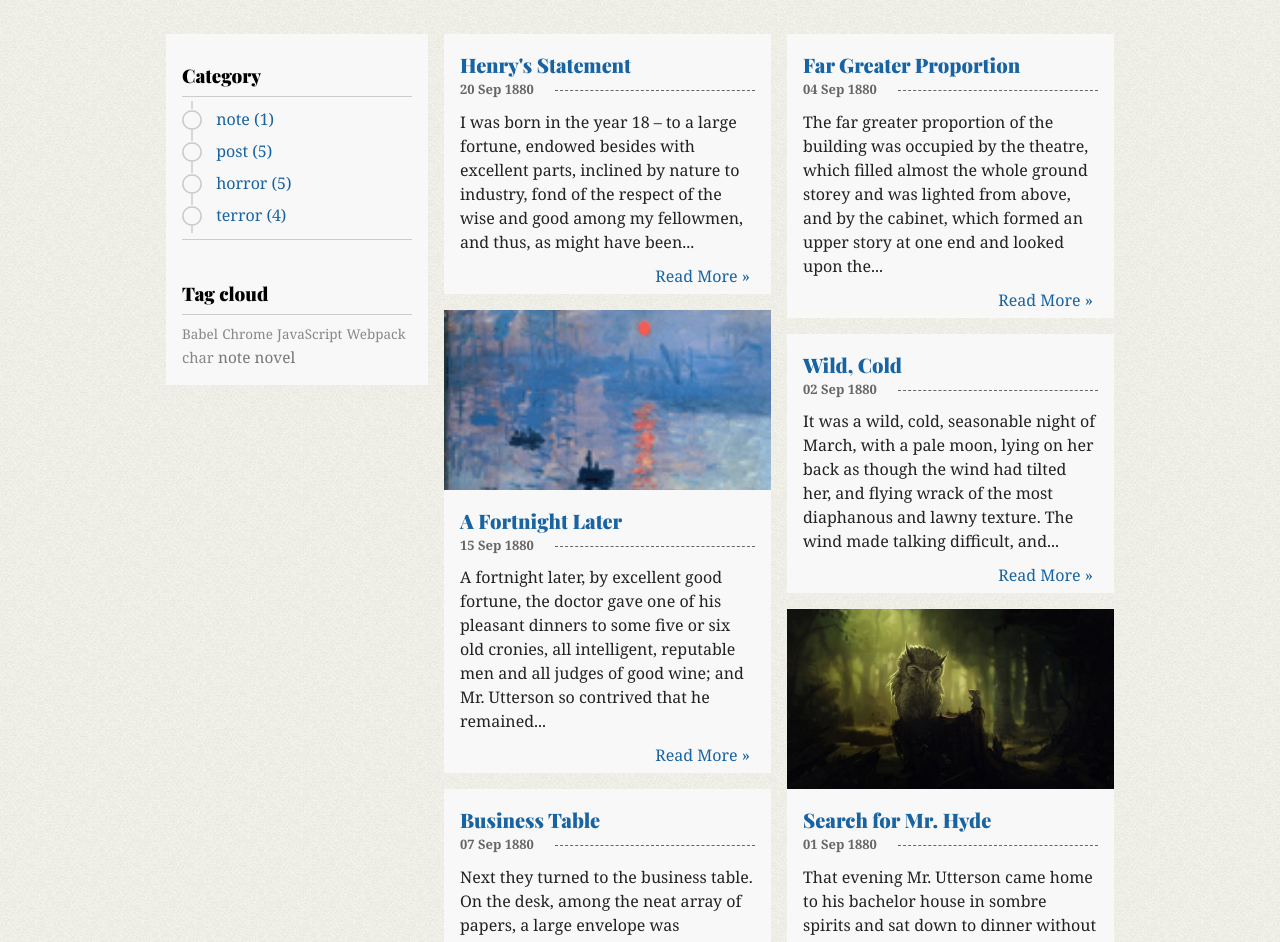
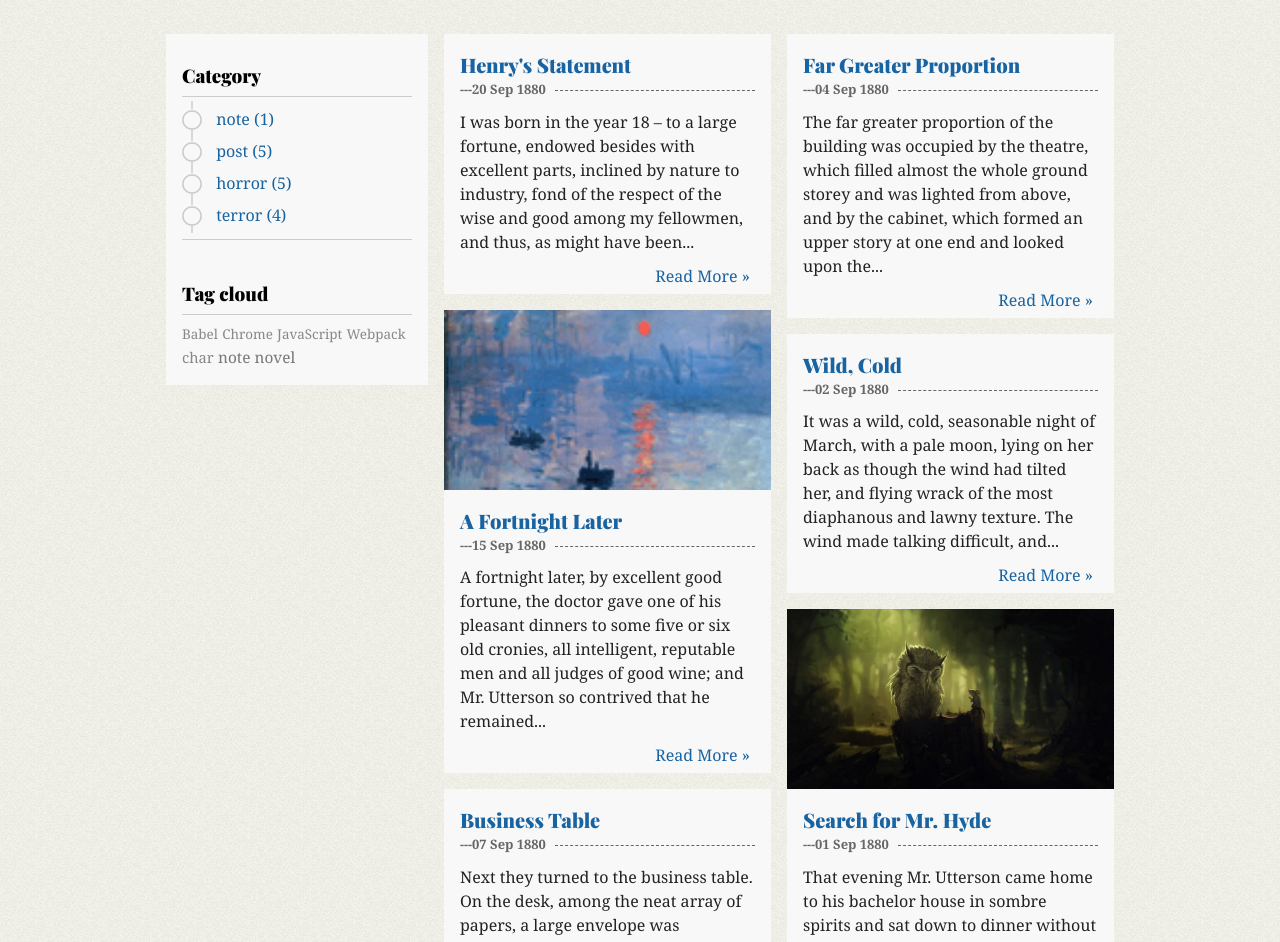
Before and after one commit to mapkts/owlzone, a Jekyll site: the page built from index.html, in a window 1280 px wide and 1400 px high. Shown: the part 322-1264 px from the top of the window. Built offline with Jekyll 4.4.1, drawn with Linux system fonts in a browser that asks for light colours; the list of posts is cut into pages by our own code.

Commit message:
rollback because someshing broken

```diff
--- a/index.html
+++ b/index.html
@@ -13,7 +13,7 @@ title: Hello World!
 
 					<h2 class="post-title"><a href="{{ post.url }}">{{ post.title }}</a></h2>
 
-					<div class="post-date"><time>{{ post.date | date_to_string }}</time></div>
+					<div class="post-date">---<time>{{ post.date | date_to_string }}</time></div>
 
 					<div class="post-excerpt">
 						{{ post.content | truncatewords: 40 }}
```
